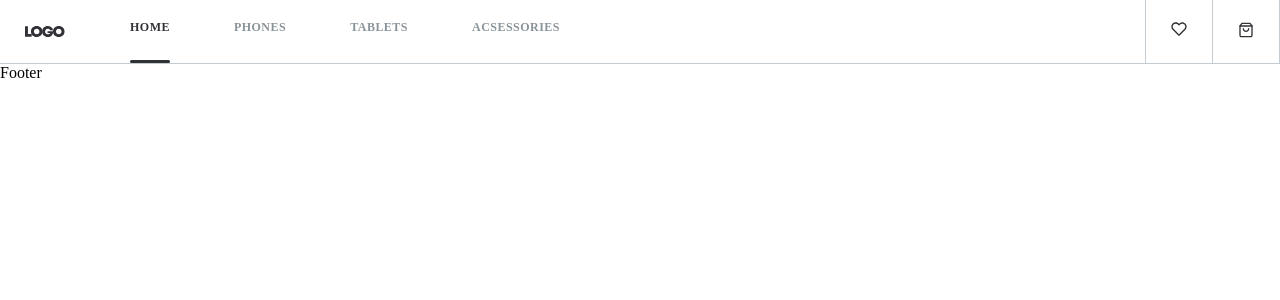
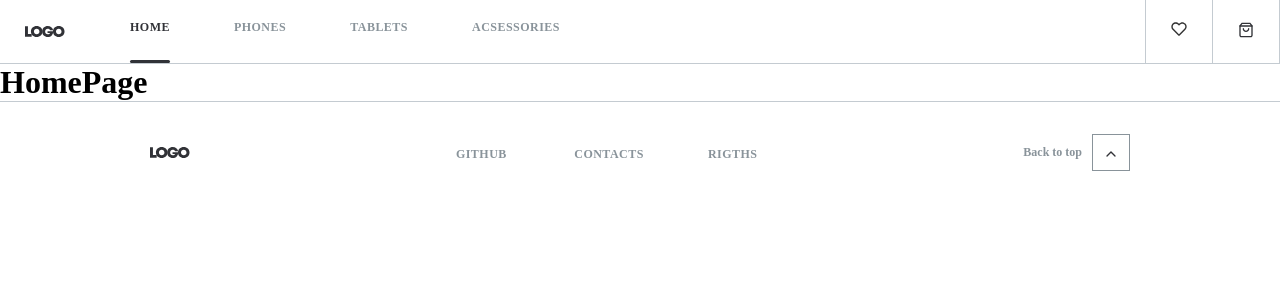
Before and after one commit to Andriyk0/phoneCatalogVue, a Vue app: page / in a window 1280 px wide. Shown: the top 300 px of the page. Built offline with nearby package versions, Linux system fonts and the light colour scheme.

Commit message:
create footer and fix header

```diff
--- a/src/components/FooterView.vue
+++ b/src/components/FooterView.vue
@@ -9,10 +9,40 @@
     },
 
     methods: {
+      goToTop() {
+        window.scrollTo({
+        top: 0,
+        behavior: 'smooth',
+        });
+      }
     },
   })
 </script>
 
 <template>
-      Footer
+  <footer class="footer">
+    <RouterLink to="/" class="footer__logo">
+      <img src="../assets/images/LOGO.svg" alt="" />
+    </RouterLink>
+    <div>
+      <a
+        class="footer__link"
+        href="https://github.com/Andriyk0"
+      >
+        GITHUB
+      </a>
+      <a class="footer__link" href="/">CONTACTS</a>
+      <a class="footer__link" href="/">RIGTHS</a>
+    </div>
+    <div class="footer__back-to-top">
+      <p>Back to top</p>
+      <button
+        class="footer__top-link"
+        @click="goToTop"
+        type="button"
+      >
+        <img src="../assets/images/top.svg" alt="back to top" />
+      </button>
+    </div>
+  </footer>
 </template>
--- a/src/components/HeaderView.vue
+++ b/src/components/HeaderView.vue
@@ -25,7 +25,7 @@ import '../styles/header.scss'
 <template>
   <header class="navbar" id="header">
      <nav>
-      <RouterLink to="/home" class="navbar__logo">
+      <RouterLink to="/" class="navbar__logo">
         <img src="../assets/images/LOGO.svg" alt="logoImg" />
       </RouterLink>
       <RouterLink
--- a/src/router/index.ts
+++ b/src/router/index.ts
@@ -10,7 +10,8 @@ const router = createRouter({
   history: createWebHistory(import.meta.env.BASE_URL),
   routes: [
     {
-      path: '/home',
+      path: '/',
+      alias: '/home',
       name: 'home',
       component: HomePageVue
     },
--- a/src/styles/footer.scss
+++ b/src/styles/footer.scss
@@ -0,0 +1,47 @@
+.footer {
+    padding: 32px 150px;
+    display: flex;
+    align-items: center;
+    justify-content: space-between;
+    border-top: 1px solid #c4cbd1;
+
+    &__logo {
+      padding: 20px;
+      margin: -20px;
+    }
+
+    &__link {
+      font-weight: 700;
+      font-size: 12px;
+      line-height: 11px;
+      letter-spacing: 0.04em;
+      padding: 0 32px;
+      text-decoration: none;
+      color: #89939a;
+
+      &:hover {
+        color: black;
+      }
+    }
+
+    &__back-to-top {
+      display: flex;
+      align-items: center;
+      font-weight: 600;
+      font-size: 12px;
+      line-height: 15px;
+      color: #89939a;
+    }
+
+    &__top-link {
+      padding: 10px 13px;
+      border: 1px solid #89939a;
+      margin-left: 10px;
+      background-color: white;
+      cursor: pointer;
+
+      &:hover {
+        box-shadow: 0px 0px 5px;
+      }
+    }
+  }
```
Lines whose indentation alone changed are shown as unchanged.
